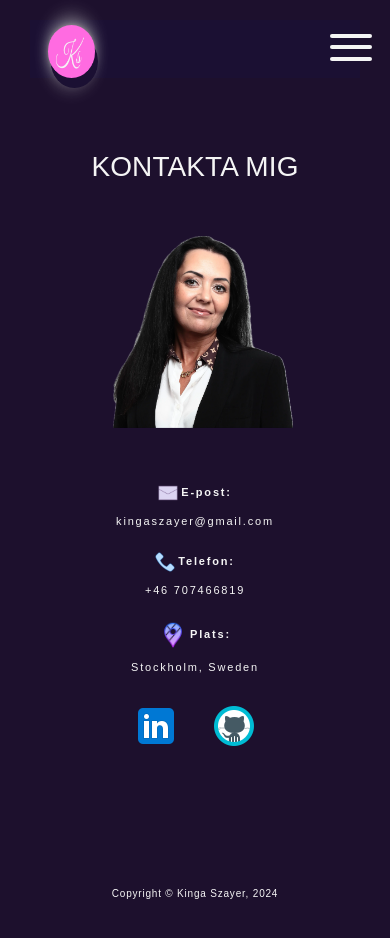
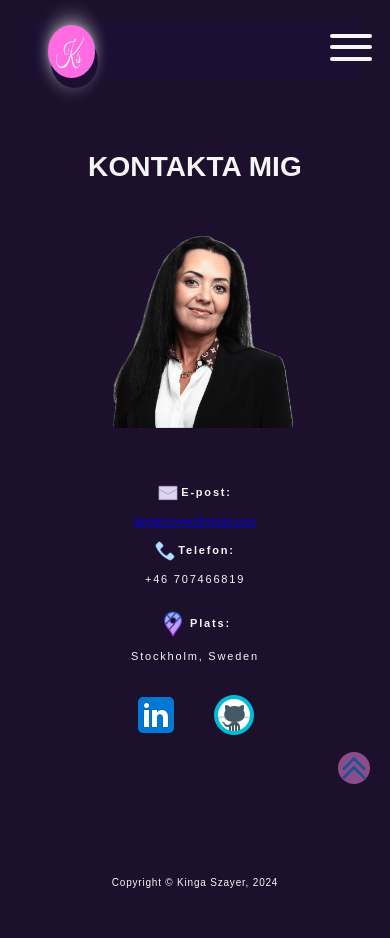
Before and after one commit to KingaSzayer-Iths/kingas-portfolio, a React (Create React App) app: page /contact in a window 390 px wide. Shown: the top 938 px of the page. Built offline with nearby package versions, Linux system fonts and the light colour scheme.

Commit message:
add mailto

```diff
--- a/src/App.css
+++ b/src/App.css
@@ -478,7 +478,7 @@ flex: 1;
   /* letter-spacing: 1px; */
 }
 .contact-header h1 {
-  font-weight: 400;
+  font-weight: 600;
   font-size: 34px;
 }
 
@@ -576,7 +576,7 @@ flex: 1;
   flex-direction: row;
   /* justify-content: center; */
   gap: 30px;
-  /* margin: 0 280px 0 0px; */
+  margin: 0 30px 0 0px;
 }
 /* .skill-group ul {
 } */
@@ -1556,6 +1556,11 @@ ul {
 @media only screen and (max-width:480px) {
 
 
+  .edu,
+  .job {
+    padding: 20px 10px 40px 20px;
+  }
+
   .project-flex {
     text-align: center;
     margin: 50px 20px;
@@ -1844,7 +1849,7 @@ ul {
   .skill-group {
     align-items: center;
     gap: 10px;
-    margin-top: 10px;
+    margin: 10px 0px 0 0px;
     /* flex-direction: column; */
     /* gap: 1.2rem; */
     /* justify-content: center; */
@@ -1949,7 +1954,7 @@ ul {
     margin: 10px 30px;
   }
   .contact-header h1 {
-    font-weight: 400;
+    font-weight: 600;
     font-size: 28px;
   }
 
--- a/src/components/Footer.jsx
+++ b/src/components/Footer.jsx
@@ -1,4 +1,4 @@
-import React from 'react';
+import React, { useState, useEffect } from 'react';
 import arrowUp from "../icons/arrow-up.png"
 // import arrowUp from "../images/arrow-up32x32.png"
 
@@ -17,11 +17,50 @@ const Footer = () => {
         </a> */}
      </div>
 
+{/* const ScrollButton = () => {
+  const [isVisible, setIsVisible] = useState(false);
+
+  const toggleVisibility = () => {
+    if (window.scrollY > 200) {
+      setIsVisible(true);
+    } else {
+      setIsVisible(false);
+    }
+  };
+
+  const scrollToTop = () => {
+    window.scrollTo({
+      top: 0,
+      behavior: "smooth",
+    });
+  };
+
+  useEffect(() => {
+    window.addEventListener("scroll", toggleVisibility);
+    return () => window.removeEventListener("scroll", toggleVisibility);
+  }, []);
+
+  return (
+    <button
+    className={`scroll-button ${isVisible ? "show" : "hide"}`}
+    onClick={scrollToTop}
+    >
+
+    </button>
+  );
+
+}
+
+export default ScrollButton */}
+
+
+
+{/*
      <style jsx>{
     `#fab {
       display: none;
     }`
-    }</style>
+    }</style> */}
     </>
   }
 
--- a/src/contact.jsx
+++ b/src/contact.jsx
@@ -23,7 +23,10 @@ function Contact() {
     <div className="contact-info">
     <div>
     <p><strong><img width="20px"src={email} alt="E-mail icon" />E-post:</strong></p>
-    <p>kingaszayer@gmail.com</p>
+    {/* <p>kingaszayer@gmail.com</p> */}
+
+    <a href='mailto:kingaszayer@gmail.com'>kingaszayer@gmail.com</a>
+
     </div>
     <div>
     <p><strong><img width="20px"src={phone} alt="Phone icon" />Telefon:</strong></p>
```
